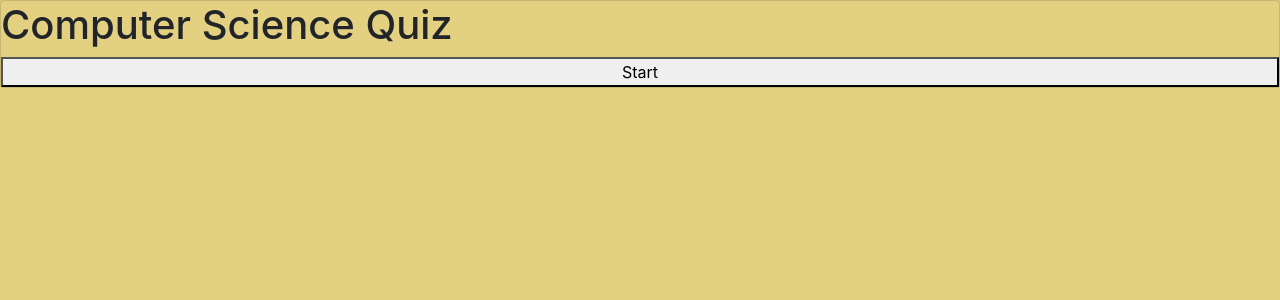
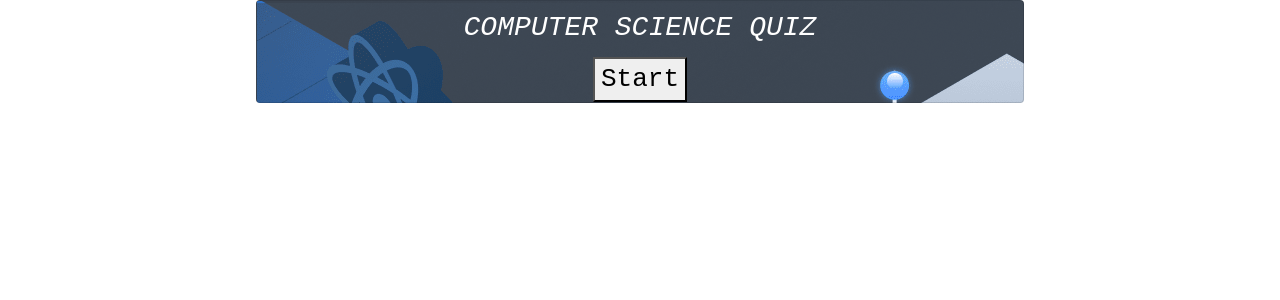
Before and after one commit to chawlaji/react-basic-hooks-tsx, a React (Create React App) app: page / in a window 1280 px wide. Shown: the top 300 px of the page. Built offline with nearby package versions, Linux system fonts and the light colour scheme; a web font is replaced by a local one.

Commit message:
stylling using bootstrap classes

```diff
--- /dev/null
+++ b/src/App.scss
@@ -0,0 +1,18 @@
+@media only screen and (min-width: 800px) {
+  #root {
+    max-width: 60%;
+    margin: auto;
+  }
+}
+$bg-image: url("../src/assets/images/typescript-in-react.png");
+.main-card {
+  background: $bg-image !important;
+  align-items: center;
+  font-family: monospace;
+  color: white;
+  font-size: xx-large;
+  .heading {
+    font-style: italic;
+    font-variant: all-small-caps;
+  }
+}
--- a/src/App.tsx
+++ b/src/App.tsx
@@ -1,10 +1,11 @@
-import React, { useState } from 'react';
+import React, { useState } from "react";
 //components
-import QuestionsCard from './components/QuestionCard';
+import QuestionsCard from "./components/QuestionCard";
 //types
-import { QuestionsState, Difficulty } from './api/Api'
+import { QuestionsState, Difficulty } from "./api/Api";
 //api calls
-import { fetchQuizQuestions } from './api/Api';
+import { fetchQuizQuestions } from "./api/Api";
+import "./App.scss";
 
 export type AnswerObject = {
   question: string;
@@ -28,13 +29,16 @@ const App: React.FC = () => {
     setLoading(true);
     setGameOver(false);
 
-        const newQuestions = await fetchQuizQuestions(TOTAL_QUESTIONS, Difficulty.EASY);
+    const newQuestions = await fetchQuizQuestions(
+      TOTAL_QUESTIONS,
+      Difficulty.EASY
+    );
     setQuestions(newQuestions);
     setScore(0);
     setUserAnswers([]);
     setNumber(0);
     setLoading(false);
-    }
+  };
   const checkAnswer = (e: React.MouseEvent<HTMLButtonElement>) => {
     if (!gameOver) {
       // User's answer
@@ -65,14 +69,15 @@ const App: React.FC = () => {
     }
   };
 
-    return (<div className="card">
-        <h1>Computer Science Quiz</h1>
+  return (
+    <div className="card main-card">
+      <h1 className="heading">Computer Science Quiz</h1>
       {gameOver || userAnswers.length === TOTAL_QUESTIONS ? (
-            <button className='start' onClick={startTrivia}>
+        <button className="start" onClick={startTrivia}>
           Start
         </button>
       ) : null}
-        {!gameOver ? <p className='score'>Score: {score}</p> : null}
+      {!gameOver ? <p className="score">Score: {score}</p> : null}
       {loading ? <p>Loading Questions...</p> : null}
       {!loading && !gameOver && (
         <QuestionsCard
@@ -84,13 +89,16 @@ const App: React.FC = () => {
           questionNr={number}
         />
       )}
-        {!gameOver && !loading && userAnswers.length === number + 1 && number !== TOTAL_QUESTIONS - 1 ? (
-            <button className='next' onClick={nextQuestion}>
+      {!gameOver &&
+      !loading &&
+      userAnswers.length === number + 1 &&
+      number !== TOTAL_QUESTIONS - 1 ? (
+        <button className="next" onClick={nextQuestion}>
           Next Question
         </button>
       ) : null}
-
-    </div>);
-}
+    </div>
+  );
+};
 
 export default App;
--- /dev/null
+++ b/src/components/QuestionCard.scss
@@ -0,0 +1,13 @@
+.question-card {
+  width: 40%;
+  background: #ffffff36 !important;
+  text-align: center;
+  padding: 3% 0%;
+  margin-bottom: 5%;
+  font-size: initial;
+  .answer-button {
+    width: 60%;
+    border-radius: 30px;
+    margin-bottom: 1%;
+  }
+}
--- a/src/components/QuestionCard.tsx
+++ b/src/components/QuestionCard.tsx
@@ -1,6 +1,6 @@
 import React from 'react';
 import { AnswerObject } from '../App';
-
+import './QuestionCard.scss';
 type Props = {
     question: string;
     answers: string[];
@@ -15,10 +15,10 @@ const QuestionCard: React.FC<Props> = ({ question, answers, callback, questionNr
         Question:{questionNr}/{totalQuestions}
     </p>
         <p dangerouslySetInnerHTML={{ __html: question }} />
-        <div className="card">
+        <div className="card question-card">
             {answers.map(answer => (
-                <div key={answer}>
-                    <button disabled={!!userAnswer} value = {answer} onClick={callback}>
+                <div className="w-100" key={answer}>
+                    <button className="answer-button"disabled={!!userAnswer} value = {answer} onClick={callback}>
                         <span dangerouslySetInnerHTML={{ __html: answer }}></span>
                     </button>
                 </div>
--- a/src/css/bootstrap.scss
+++ b/src/css/bootstrap.scss
@@ -11,7 +11,7 @@ $theme-colors: (
   "dark": $dingyDungeon
 );
 
-$white: $flax;
+$white: white;
 
 $grid-breakpoints: (
   xs: 0,
--- a/tsconfig.json
+++ b/tsconfig.json
@@ -18,7 +18,7 @@
     "resolveJsonModule": true,
     "isolatedModules": true,
     "noEmit": true,
-    "jsx": "react"
+    "jsx": "react-jsx"
   },
   "include": [
     "src"
```
Lines whose indentation alone changed are shown as unchanged.
